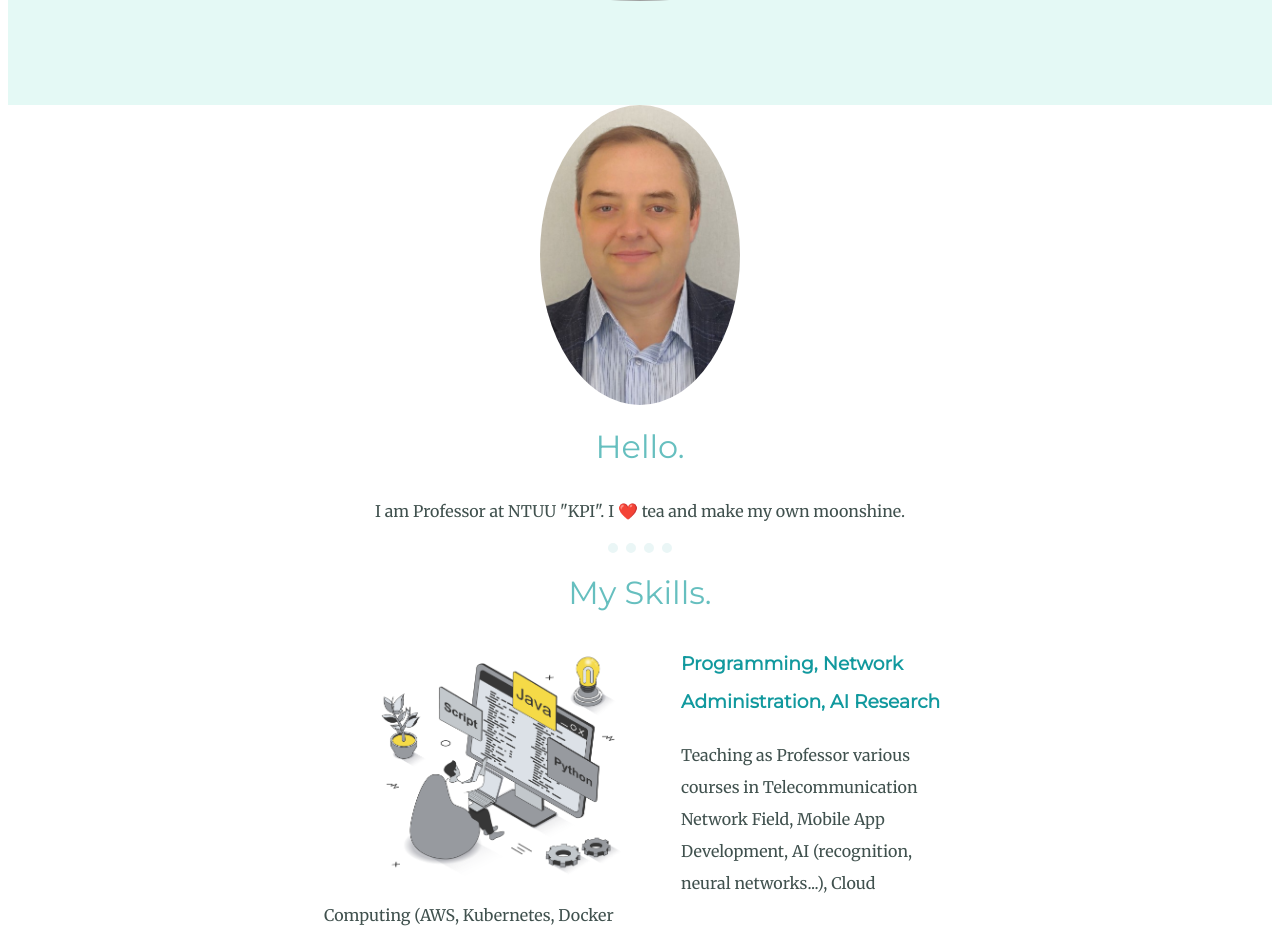
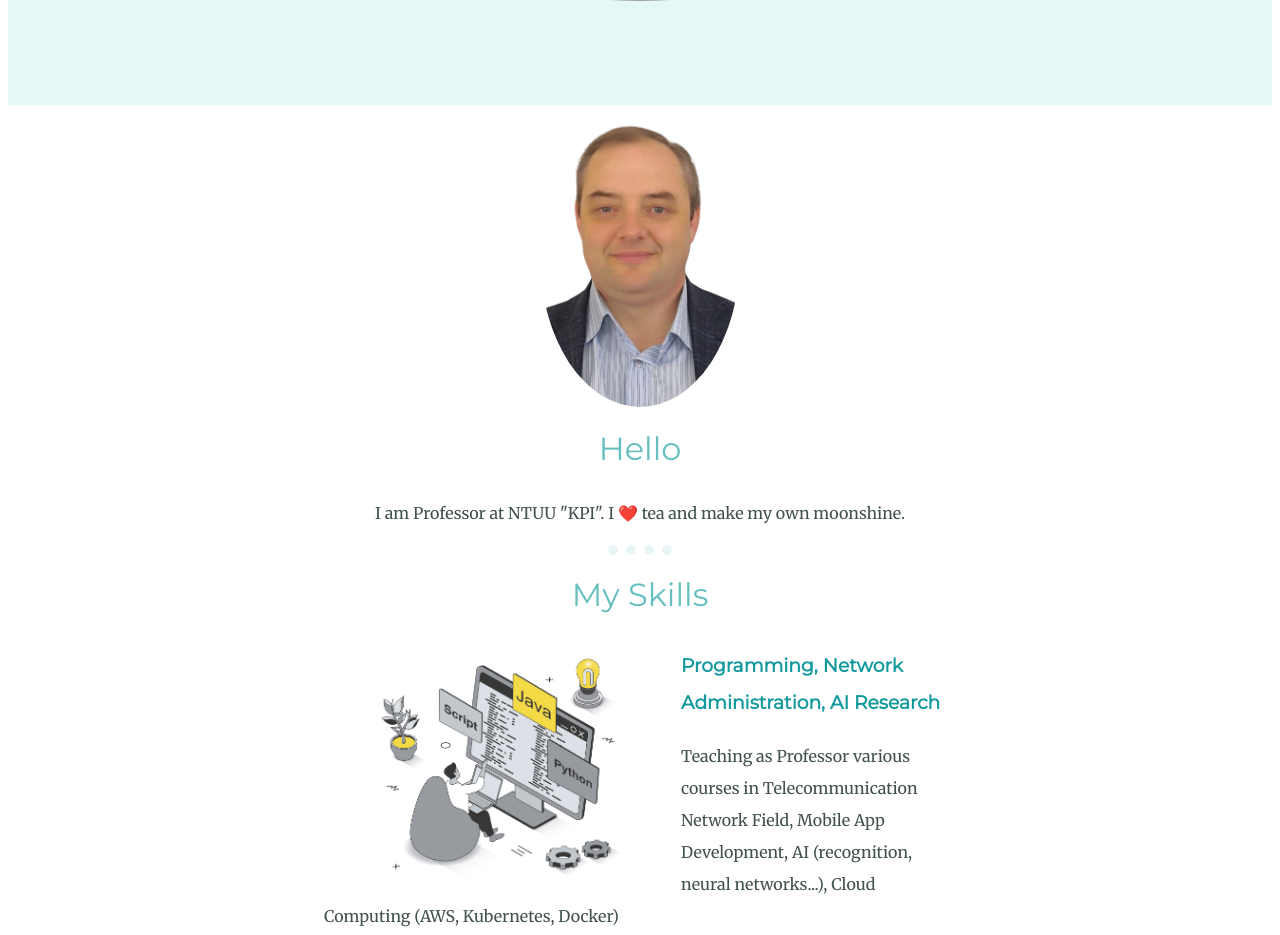
Before and after one commit to argusyk/CSS_My_Site, a plain HTML site: page index.html in a window 1280 px wide. Shown: the part 1136-2071 px from the top of the page. Drawn offline with Linux system fonts and the light colour scheme; grey boxes are pictures that could not be loaded.

Commit message:
!mistypoes

```diff
--- a/css/styles.css
+++ b/css/styles.css
@@ -86,7 +86,7 @@ a {
 }
 
 .profile > img {
-    height: 300px;
+    width: 200px;
     border-radius: 100%;
 }
 
--- a/index.html
+++ b/index.html
@@ -21,17 +21,17 @@
 
     <div class="middle-container">
         <div class="profile">
-          <img src="images/Yaroslaw.jpg" alt="Yaroslaw">
-          <h2>Hello.</h2>
+          <img src="images/Yaroslaw.png" alt="Yaroslaw">
+          <h2>Hello</h2>
           <p>I am Professor at NTUU "KPI". I ❤️ tea and make my own moonshine.</p>
         </div>
         <hr>
         <div class="skills">
-          <h2>My Skills.</h2>
+          <h2>My Skills</h2>
           <div class="skill-row">
             <img class="programming-img" src="images/Programming.png" alt="Programming">
             <h3>Programming, Network Administration, AI Research</h3>
-            <p>Teaching as Professor various courses in Telecommunication Network Field, Mobile App Development, AI (recognition, neural networks...), Cloud Computing (AWS, Kubernetes, Docker</p>
+            <p>Teaching as Professor various courses in Telecommunication Network Field, Mobile App Development, AI (recognition, neural networks...), Cloud Computing (AWS, Kubernetes, Docker)</p>
           </div>
           <div class="skill-row">
             <img class="cisco-img" src="images/cisco.png" alt="cisco">
```
Also changed, not shown: images/Yaroslaw.jpg (deleted), images/Yaroslaw.png (added).
